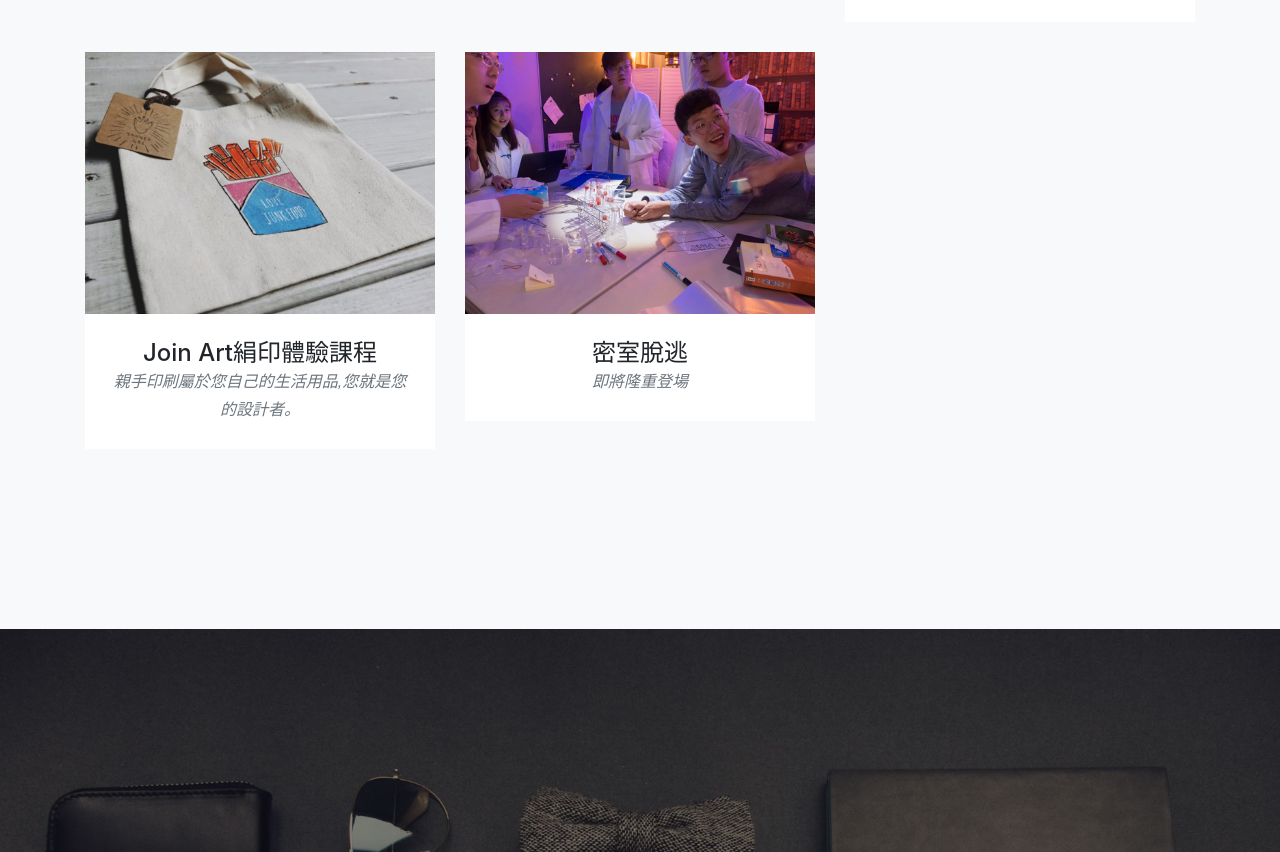
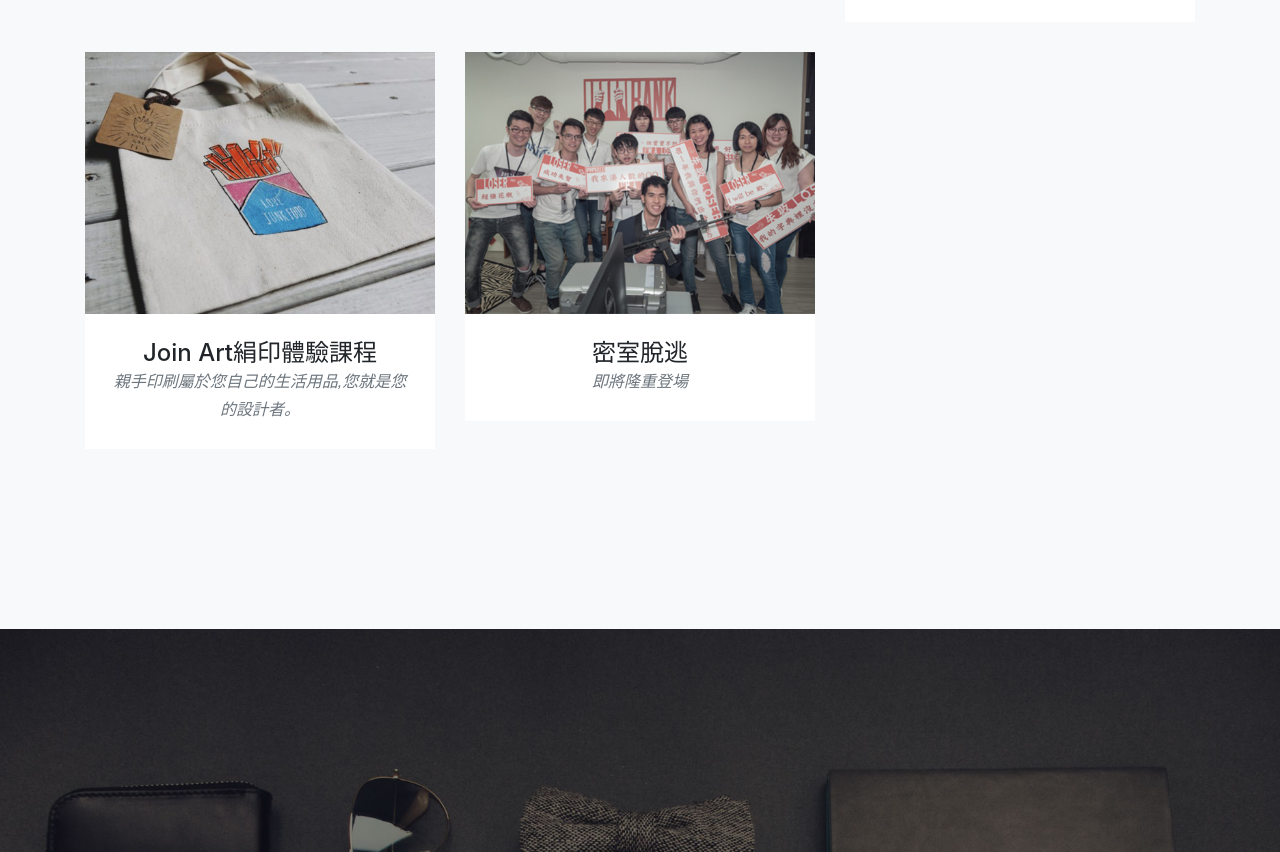
Before and after one commit to sallymah/CLCDreamGarden, a website with bundled scripts: page index.html in a window 1280 px wide. Shown: the part 1852-2704 px from the top of the page. Built offline with nearby package versions, Linux system fonts and the light colour scheme; a web font is replaced by a local one.

Commit message:
update game image

```diff
--- a/index.html
+++ b/index.html
@@ -192,7 +192,7 @@
                             <i class="fa fa-key fa-3x"></i>
                         </div>
                     </div>
-                    <img class="img-fluid" src="img/service/room2.jpg" alt="">
+                    <img class="img-fluid" src="img/service/game2.jpg" alt="">
                 </a>
                 <div class="portfolio-caption">
                     <h4>密室脫逃</h4>
```
